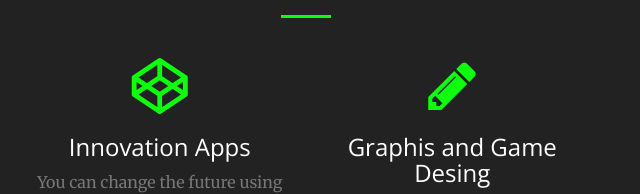
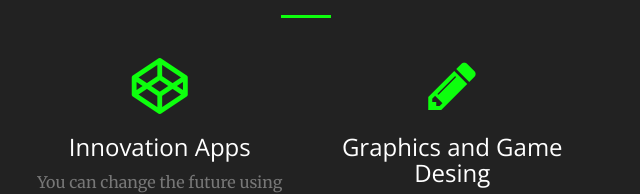
Before and after one commit to Motts182/bio-web, a website: page WebBioraptor/startbootstrap-creative-gh-pages/index.html in a window 1280 px wide. Shown: the part 1380-1574 px from the top of the page, 334-974 px from the left. Drawn offline with nearby package versions, Linux system fonts and the light colour scheme.

Commit message:
Fix word error

```diff
--- a/WebBioraptor/startbootstrap-creative-gh-pages/index.html
+++ b/WebBioraptor/startbootstrap-creative-gh-pages/index.html
@@ -128,7 +128,7 @@
                 <div class="col-lg-3 col-md-6 text-center">
                     <div class="service-box">
                         <i class="fa fa-4x fa-pencil text-primary sr-icons"></i>
-                        <h3>Graphis and Game Desing</h3>
+                        <h3>Graphics and Game Desing</h3>
                         <p class="text-muted">You can use our Art in its technological image.</p>
                     </div>
                 </div>
```
